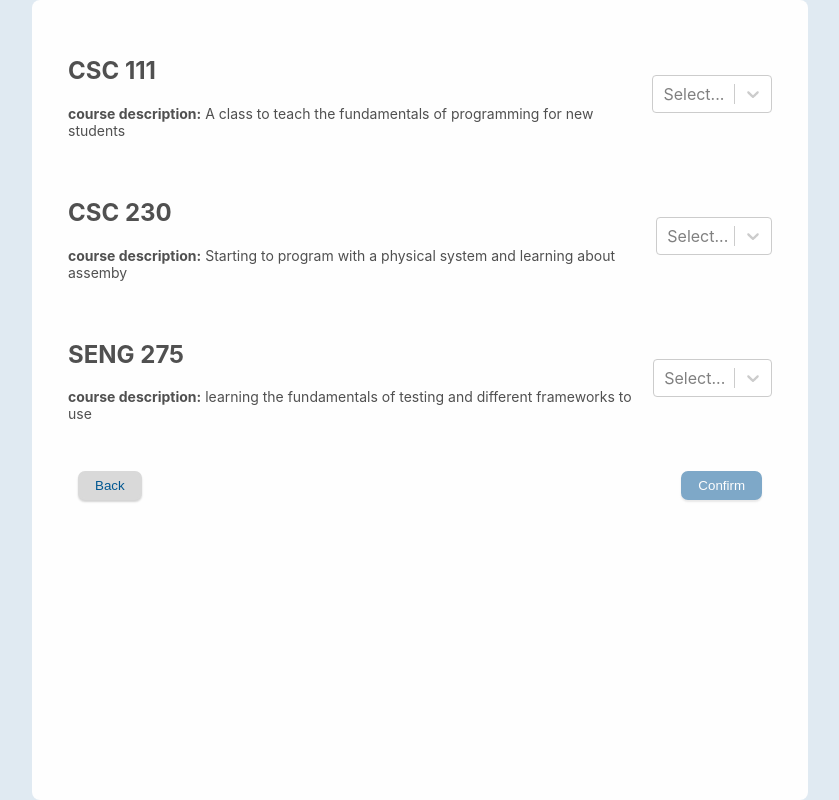
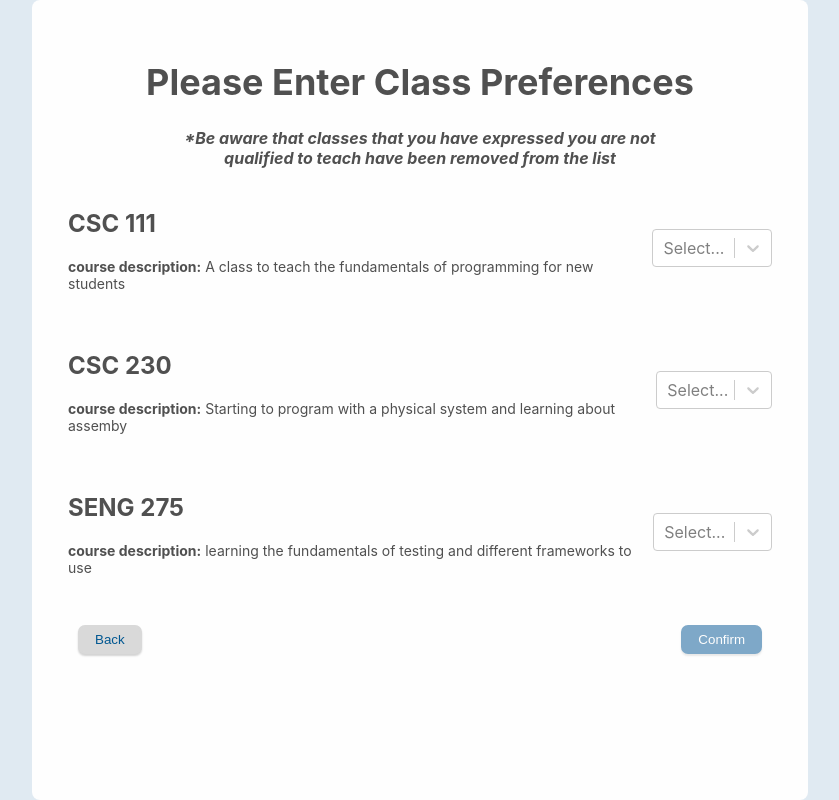
Before and after one commit to seng499-company1/frontend, a React (Create React App) app in the folder best-uvic-scheduler/: page /SelectProfessor/Preferences in a window 1280 px wide. Shown: the whole page, without its empty margins (220-1059 px from the left). Built offline with nearby package versions, Linux system fonts and the light colour scheme.

Commit message:
added titles to pages

```diff
--- a/best-uvic-scheduler/src/Pages/ProfessorDataInput/ProfessorPreferences.tsx
+++ b/best-uvic-scheduler/src/Pages/ProfessorDataInput/ProfessorPreferences.tsx
@@ -1,4 +1,4 @@
-import React, { useState, useContext } from 'react';
+import React, { useState, useContext } from "react";
 import { useNavigate } from "react-router-dom";
 import styled from "styled-components";
 import { PreferencesContext } from "./index.tsx";
@@ -11,7 +11,7 @@ const InsideDivStyle = styled.div`
   width: 55%;
   padding: 36px;
   border-radius: 8px;
-  background-color: #FEFEFE;
+  background-color: #fefefe;
 `;
 
 const OutsideDivStyle = styled.div`
@@ -34,7 +34,6 @@ const DropdownDivStyle = styled.div`
 `;
 
 export function PDISelectProfessorPreferences() {
-
   //get data
   const CourseData = CourseListHelper.GetCourseList();
   const Courses = CourseData.Courses;
@@ -50,47 +49,83 @@ export function PDISelectProfessorPreferences() {
     { value: "Very Willing", label: "Very Willing" },
   ];
 
+  const Header = styled.h1`
+    text-align: center;
+  `;
+  const Header2 = styled.h4`
+    text-align: center;
+    font-style: italic;
+    padding-left: 100px;
+    padding-right: 100px;
+  `;
+
   return (
     <OutsideDivStyle>
       <InsideDivStyle>
-      {
-      Courses.map(function(Course, index) {
-        let name = Course.course_code
+        <Header>Please Enter Class Preferences</Header>
+        <Header2>
+          *Be aware that classes that you have expressed you are not qualified
+          to teach have been removed from the list
+        </Header2>
+        <div>
+          {Courses.map(function (Course, index) {
+            let name = Course.course_code;
             return (
               <SelectDivStyle key={index}>
                 <div>
-              <h2> { Course.course_code } </h2>
-              <p> <b>course description:</b> { Course.course_desceiption } </p>
+                  <h2> {Course.course_code} </h2>
+                  <p>
+                    {" "}
+                    <b>course description:</b> {Course.course_desceiption}{" "}
+                  </p>
                 </div>
                 <DropdownDivStyle>
                   <Dropdown
-                startingValue={preferences.hasOwnProperty(name) ? { value: preferences[name], label: preferences[name] } : null }
-                dropdownItems= {PreferenceItems}
+                    startingValue={
+                      preferences.hasOwnProperty(name)
+                        ? { value: preferences[name], label: preferences[name] }
+                        : null
+                    }
+                    dropdownItems={PreferenceItems}
                     handleChange={(event) => {
-                  setPreferences( {...preferences, [Course.course_code]: event.value } );
-                }}>Select</Dropdown>
+                      setPreferences({
+                        ...preferences,
+                        [Course.course_code]: event.value,
+                      });
+                    }}
+                  >
+                    Select
+                  </Dropdown>
                 </DropdownDivStyle>
               </SelectDivStyle>
             );
-      })
-      }
+          })}
+        </div>
         <CustomButtonGroupView {...{ Amount: "Double" }}>
           <CustomButtonView
             {...{ Theme: "Secondary" }}
             customClickEvent={() => {
-          console.log("Hello")
+              console.log("Hello");
               navigate(`/SelectProfessor/Qualifications`);
-        }}> Back </CustomButtonView>
+            }}
+          >
+            {" "}
+            Back{" "}
+          </CustomButtonView>
           <CustomButtonView
             {...{ Theme: "Primary" }}
             Disabled={Object.keys(preferences).length !== AmountOfCourses}
             customClickEvent={() => {
-          if(Object.keys(preferences).length !== AmountOfCourses){
+              if (Object.keys(preferences).length !== AmountOfCourses) {
                 console.log(preferences);
-          }else{
+              } else {
                 console.log(preferences);
               }
-        }}> Confirm </CustomButtonView>
+            }}
+          >
+            {" "}
+            Confirm{" "}
+          </CustomButtonView>
         </CustomButtonGroupView>
       </InsideDivStyle>
     </OutsideDivStyle>
--- a/best-uvic-scheduler/src/Pages/ProfessorDataInput/ProfessorQualifications.tsx
+++ b/best-uvic-scheduler/src/Pages/ProfessorDataInput/ProfessorQualifications.tsx
@@ -1,4 +1,4 @@
-import React, { useState, useContext } from 'react';
+import React, { useState, useContext } from "react";
 import { useNavigate } from "react-router-dom";
 import styled from "styled-components";
 import { QualificationsContext } from "./index.tsx";
@@ -11,7 +11,7 @@ const InsideDivStyle = styled.div`
   width: 55%;
   padding: 36px;
   border-radius: 8px;
-  background-color: #FEFEFE;
+  background-color: #fefefe;
 `;
 
 const OutsideDivStyle = styled.div`
@@ -32,16 +32,20 @@ const DropdownDivStyle = styled.div`
   justify-content: center;
   flex-direction: column;
 `;
+const Header = styled.h1`
+  text-align: center;
+`;
 
 export function PDISelectProfessorQualifications() {
-
   //get data
   const CourseData = CourseListHelper.GetCourseList();
   const Courses = CourseData.Courses;
   const AmountOfCourses = Courses.length;
 
   //hooks
-  const { qualifications, setQualifications } = useContext(QualificationsContext);
+  const { qualifications, setQualifications } = useContext(
+    QualificationsContext
+  );
   const navigate = useNavigate();
 
   const QualificationItems = [
@@ -52,45 +56,72 @@ export function PDISelectProfessorQualifications() {
   return (
     <OutsideDivStyle>
       <InsideDivStyle>
-      {
-      Courses.map(function(Course, index) {
-        let name = Course.course_code
+        <Header>Please Enter Class Qualifications </Header>
+        {Courses.map(function (Course, index) {
+          let name = Course.course_code;
           return (
             <SelectDivStyle key={index}>
               <div>
-              <h2> { Course.course_code } </h2>
-              <p> <b>course description:</b> { Course.course_desceiption } </p>
-              <p> <b>qualifications needed:</b> { Course.course_qualifications }<b>{ Course.peng_req ? ", PENG is Reqiured" : "" }</b> </p>
+                <h2> {Course.course_code} </h2>
+                <p>
+                  {" "}
+                  <b>course description:</b> {Course.course_desceiption}{" "}
+                </p>
+                <p>
+                  {" "}
+                  <b>qualifications needed:</b> {Course.course_qualifications}
+                  <b>{Course.peng_req ? ", PENG is Reqiured" : ""}</b>{" "}
+                </p>
               </div>
               <DropdownDivStyle>
                 <Dropdown
-                startingValue={qualifications.hasOwnProperty(name) ? { value: qualifications[name], label: qualifications[name] } : null }
+                  startingValue={
+                    qualifications.hasOwnProperty(name)
+                      ? {
+                          value: qualifications[name],
+                          label: qualifications[name],
+                        }
+                      : null
+                  }
                   dropdownItems={QualificationItems}
                   handleChange={(event) => {
-                  setQualifications( {...qualifications, [Course.course_code]: event.value } );
-                }}>Select</Dropdown>
+                    setQualifications({
+                      ...qualifications,
+                      [Course.course_code]: event.value,
+                    });
+                  }}
+                >
+                  Select
+                </Dropdown>
               </DropdownDivStyle>
             </SelectDivStyle>
           );
-      })
-      }
+        })}
         <CustomButtonGroupView {...{ Amount: "Double" }}>
           <CustomButtonView
             {...{ Theme: "Secondary" }}
             customClickEvent={() => {
               navigate(`/SelectProfessor`);
-        }}> Back </CustomButtonView>
+            }}
+          >
+            {" "}
+            Back{" "}
+          </CustomButtonView>
           <CustomButtonView
             {...{ Theme: "Primary" }}
             Disabled={Object.keys(qualifications).length !== AmountOfCourses}
             customClickEvent={() => {
-          if(Object.keys(qualifications).length !== AmountOfCourses){
+              if (Object.keys(qualifications).length !== AmountOfCourses) {
                 console.log(qualifications);
-          }else{
+              } else {
                 console.log(qualifications);
                 navigate(`/SelectProfessor/Preferences`);
               }
-        }}> Confirm </CustomButtonView>
+            }}
+          >
+            {" "}
+            Confirm{" "}
+          </CustomButtonView>
         </CustomButtonGroupView>
       </InsideDivStyle>
     </OutsideDivStyle>
```
Lines whose indentation alone changed are shown as unchanged.
